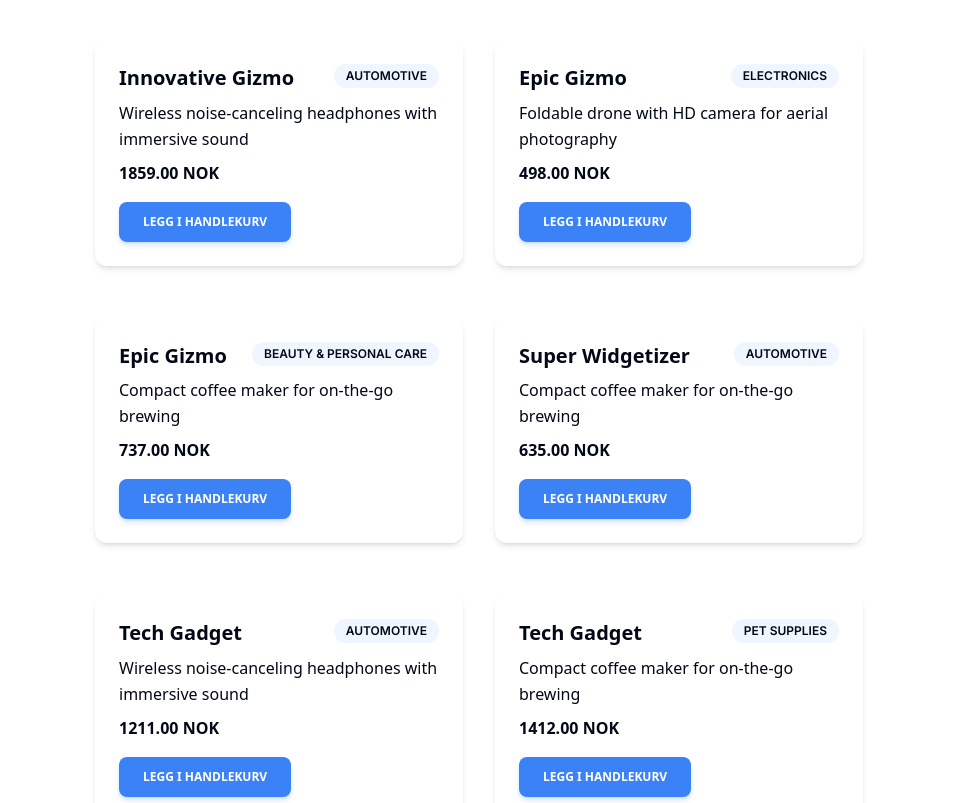
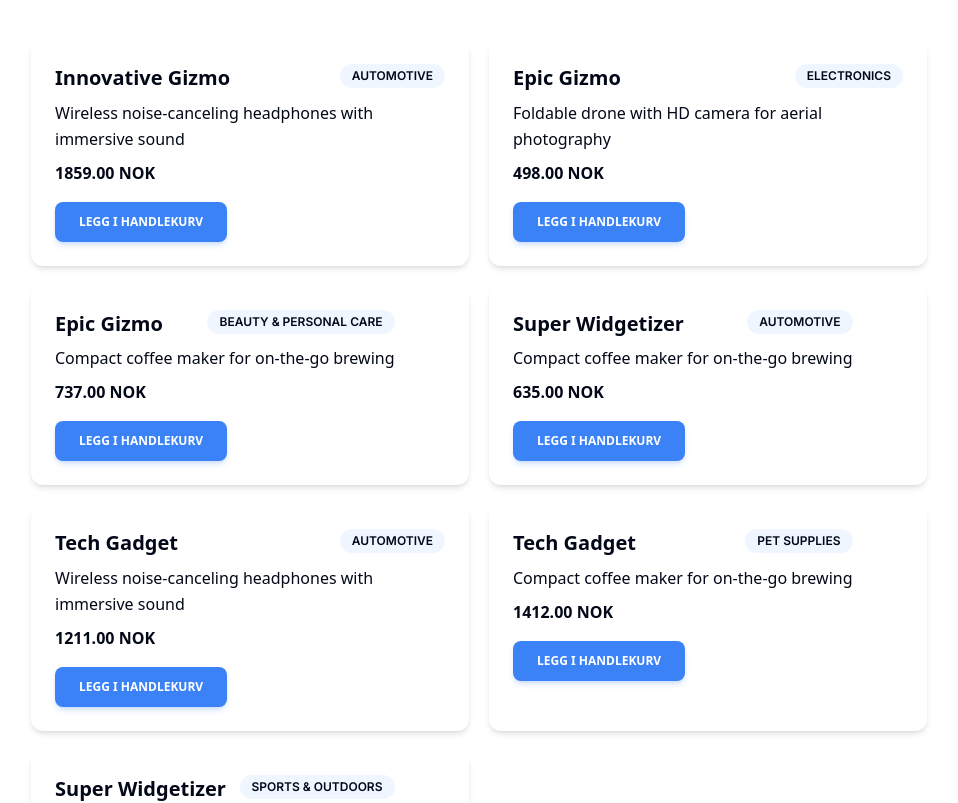
Before and after one commit to olikim/uke-40, a Next.js app: page /products in a window 1280 px wide. Shown: the top 803 px of the page, without its empty margins (161-1119 px from the left). Built offline with nearby package versions, Linux system fonts and the light colour scheme.

Commit message:
More css...

```diff
--- a/src/app/products/page.tsx
+++ b/src/app/products/page.tsx
@@ -9,7 +9,7 @@ const productList = [
 
 export default function ProductsPage() {
     return (
-        <div className="mx-auto w-full max-w-3xl">
+        <div className="mx-auto max-w-4xl">
             <ProductList />
         </div>
     )
--- a/src/components/productCard.tsx
+++ b/src/components/productCard.tsx
@@ -6,9 +6,9 @@ export default function ProductCard (props: ProductCardProps) {
 
 
     return (
-        <article className="mx-auto mb-5 flex max-w-sm flex-col items-center space-y-4 rounded-xl bg-white p-6 shadow-md ">
+        <article className="flex max-w-md flex-col items-start space-y-4 rounded-xl bg-white p-6 shadow-md ">
             <div className="basis-1/2">
-                <span className="leading-sm float-right inline-flex items-center rounded-full bg-blue-50 px-3 py-1 text-xs font-semibold tracking-normal uppercase text-blue-gray-900 antialiased">
+                <span className="leading-sm float-right inline-flex items-end rounded-full bg-blue-50 px-3 py-1 text-xs font-semibold tracking-normal uppercase text-blue-gray-900 antialiased">
                     {category}
                 </span>
                 <h2 className="mb-2 font-sans text-xl font-semibold leading-snug tracking-normal text-blue-gray-900 antialiased">
--- a/src/components/productList.tsx
+++ b/src/components/productList.tsx
@@ -9,7 +9,7 @@ export default function ProductList () {
     const products = Array.from(createProduct({ count:7, fakeProduct }).values())
 
     return (
-        <div className="grid grid-cols-1 lg:grid-cols-2 gap-8 mt-10 mb-10">
+        <div className="grid grid-cols-1 md:grid-cols-2 gap-5 mt-10 mb-10">
             {products.map((product) => (
                 <ProductCard key={product.id} {...product}/>
                 ))}
```
